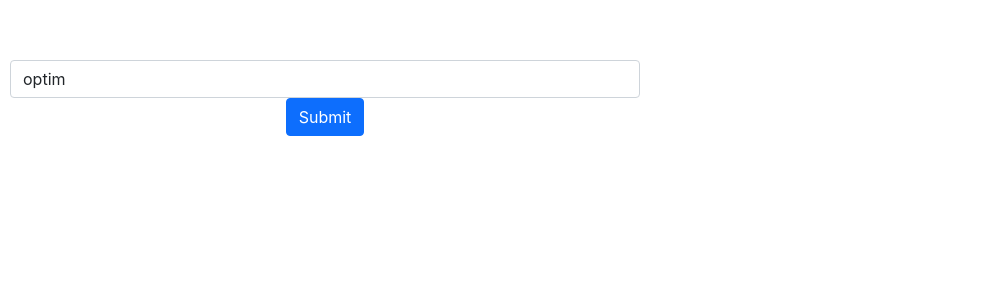
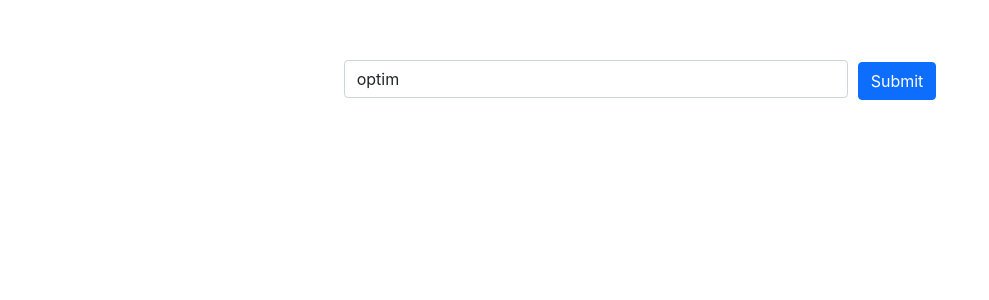
Before and after one commit to devendr09/cf-gr, a React (Create React App) app: page / in a window 1280 px wide. Shown: the top 300 px of the page, without its empty margins (0-989 px from the left). Built offline with nearby package versions, Linux system fonts and the light colour scheme.

Commit message:
First commit

```diff
--- a/src/components/UserInput.css
+++ b/src/components/UserInput.css
@@ -1,25 +1,26 @@
 .containerStyle{
     padding : 20px;
     display: flex;
-    flex-direction: column;
+    flex-direction: row-reverse;
+    flex-wrap: wrap;
+
 }
 
 .tagBoxStyle{
-    display: flex;
-    flex-direction: column;
-    align-items: center;
-    justify-content: center;
-    margin : 0 auto;
+    flex-basis: 20vw;
+    /* align-content: flex-start; */
+    /* margin-right: 100px; */
 }
 .tagStyle{
     width : 200px;
     background-color: #FFC4C4;
     padding: 10px;
-    margin-top: 5px;
-    align-items: center;
+    margin: 5px;
 }
 
 .graphStyle{
-    display: flex;
-    align-content: flex-end;
+    max-width: 80vw;
 }
+@keyframes  anim{
+
+}
--- a/src/components/UserInput.js
+++ b/src/components/UserInput.js
@@ -80,12 +80,12 @@ export default function UserInput() {
     setFlag(true);
     setSelected(index);
   }
-
+  console.log("Hello")
   return (
     <div>
       {/* <div style={inputStyle}> */}
-      <Form style={{ width: "50%" }}>
-        <Form.Control type="text" onChange={handleChange} value={input} />
+      <Form>
+        <Form.Control style={{display : "inline", width : "40%", marginRight : "10px"}} type="text" onChange={handleChange} value={input} />
         <Button
           variant="primary"
           disabled={!input.length}
@@ -95,7 +95,7 @@ export default function UserInput() {
         </Button>
       </Form>
       {/* </div> */}
-      <div className="containerStyle">
+      <div className="containerStyle" style={{justifyContent : flag ? "space-evenly" : "center"}}>
         {flag ? (
           <div className="graphStyle">
             <Selected
--- a/src/components/selected/Selected.js
+++ b/src/components/selected/Selected.js
@@ -1,4 +1,5 @@
 import React from "react";
+import { Button } from "react-bootstrap";
 import {Chart} from "react-google-charts";
 import "styled-components/macro";
 import { Wrapper } from "./styles";
@@ -6,7 +7,7 @@ import { Wrapper } from "./styles";
 function Selected({ data, setFlag }) {
 
   const boxStyle = {
-    backgroundColor : "#EEE3CB",
+    // backgroundColor : "#EEE3CB",
     width : `${data.rating_array.length*100}px`,
     padding : "10px",
   };
@@ -18,14 +19,20 @@ function Selected({ data, setFlag }) {
 
   return (
     <div style={boxStyle} >
-        <p>{data.tag}</p>
+
+        {/* <p>{data.tag}</p>
         {
           data.rating_array.map((el, index)=>(
             <div key={index}>{el[0]} &nbsp; {el[1]}</div>
           ))
-        }
-        <button onClick={() => setFlag(false)}>Back</button>
+        } */}
+        {/* <Button variant="alert" onClick={()=> setFlag(false)}> GO BACK! </Button> */}
+        <Button style={{margin:"10px"}} variant="secondary" onClick={() => setFlag(false)}> Back </Button>
         <Chart
+          style={{
+            minWidth : "40vw",
+            maxWidth : "80vw"
+          }}
           chartType="Bar"
           width="100%"
           height="100%"
```
